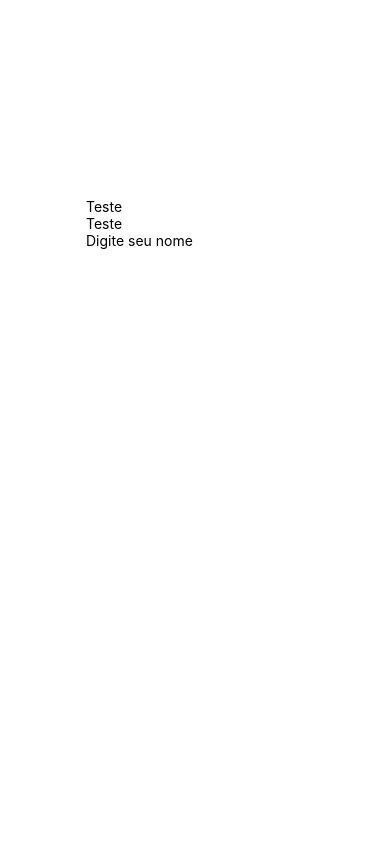
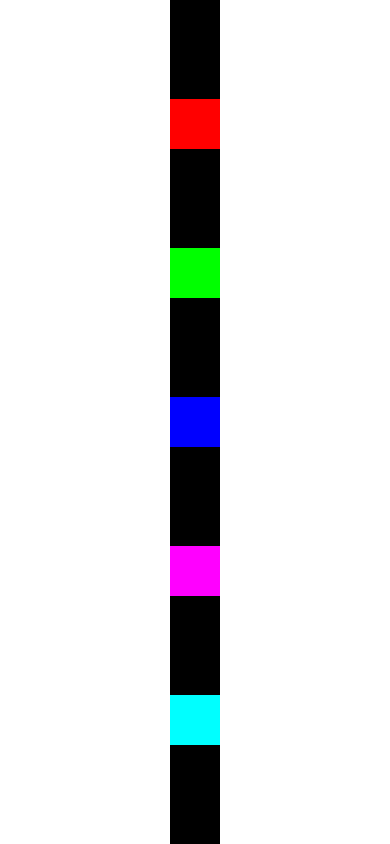
Before and after one commit to JordyLimaEng/react-study, a React Native app in the folder exercicios/exercicios/: screen / in a window 390 px wide. Built offline with nearby package versions, Linux system fonts and the light colour scheme.

Commit message:
Using Flex-box #1

```diff
--- a/exercicios/exercicios/src/App.js
+++ b/exercicios/exercicios/src/App.js
@@ -1,13 +1,14 @@
 import React from 'react'
 import { StyleSheet, SafeAreaView } from 'react-native'
 import DigiteSeuNome from './components/DigiteSeuNome'
+import FlexboxV1 from './components/FlexboxV1'
 
 
 export default () => (
     //retorna por jsx - sempre precisa do modulo React pra retornar jsx
     //também podemos exportar como arrow function
     <SafeAreaView style={style.App}>
-        <DigiteSeuNome/>
+        <FlexboxV1/>
     </SafeAreaView>
 
 )
@@ -15,7 +16,7 @@
 const style = StyleSheet.create({
     App: {
         // em react-native o eixo principal é o Y
-        flexGrow: 0.5,
+        flexGrow: 1,
         justifyContent: 'center',
         alignItems: 'center',
         padding: 20
--- /dev/null
+++ b/exercicios/exercicios/src/components/FlexboxV1.js
@@ -0,0 +1,23 @@
+import React from 'react'
+import { StyleSheet, View } from 'react-native'
+import Quadrado from './Quadrado'
+
+export default props => {
+   return(
+      <View style={style.FlexV1}>
+        <Quadrado cor='#F00' />
+        <Quadrado cor='#0F0' />
+        <Quadrado cor='#00F' />
+        <Quadrado cor='#F0F' />
+        <Quadrado cor='#0FF' />
+      </View>
+   )
+}
+
+const style = StyleSheet.create({
+    FlexV1: {
+        flexGrow:1,
+        backgroundColor: '#000',
+        justifyContent: 'space-evenly'
+    }
+})
--- /dev/null
+++ b/exercicios/exercicios/src/components/Quadrado.js
@@ -0,0 +1,11 @@
+import React from 'react'
+import { View } from 'react-native'
+
+export default props => {
+    const lado = 50
+    return (
+        <View style={{ alignContent: 'center', height: lado, width: lado, backgroundColor: props.cor || '#000' }}>
+
+        </View>
+    )
+}
```
